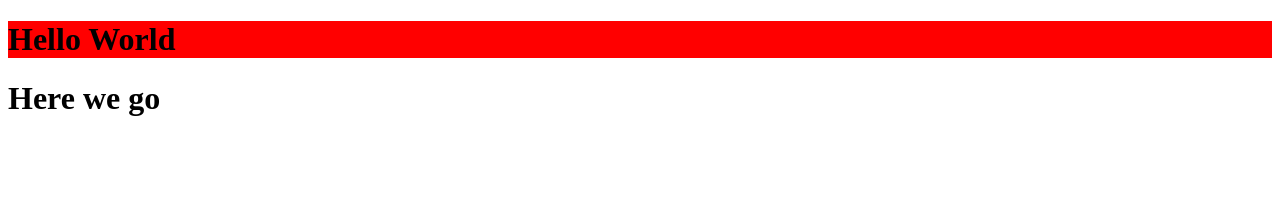
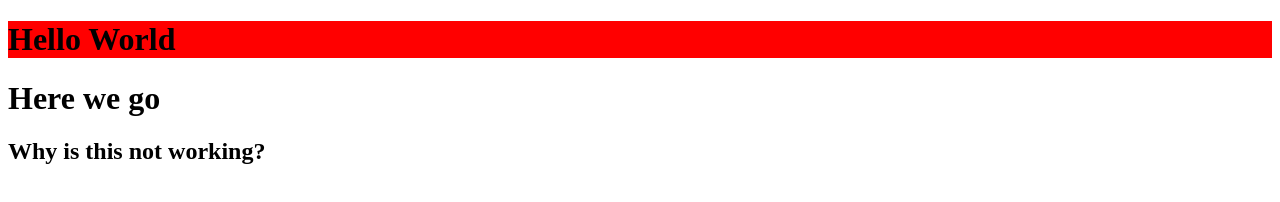
Before and after one commit to Saifgr8/NJR, a plain HTML site: page index.html in a window 1280 px wide. Drawn offline with nearby package versions, Linux system fonts and the light colour scheme.

Commit message:
commit 2

```diff
--- a/index.html
+++ b/index.html
@@ -9,6 +9,7 @@
   <body>
     <div id="root"></div>
     <h1>Here we go</h1>
+    <h2>Why is this not working?</h2>
     <script
       crossorigin
       src="https://unpkg.com/react@18/umd/react.development.js"
```
